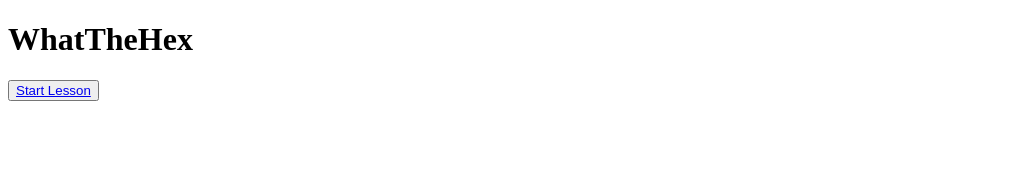
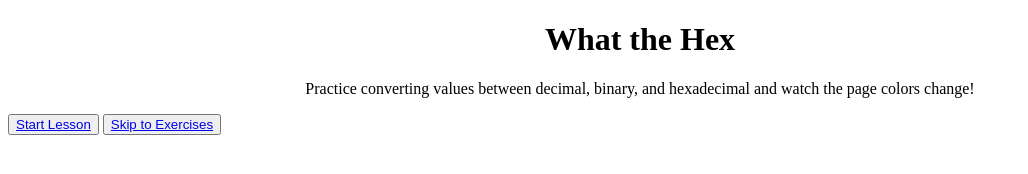
Before and after one commit to EKazenmayer/WhatTheHex, a plain HTML site: page index.html in a window 1280 px wide. Shown: the whole page, without its empty margins (0-1028 px from the left). Drawn offline with Linux system fonts and the light colour scheme.

Commit message:
changed header text and added button

```diff
--- a/index.html
+++ b/index.html
@@ -2,8 +2,12 @@
 <html>
 
 <body>
-  <h1> WhatTheHex </h1>
+  <h1 style="text-align:center;">What the Hex</h1>
+  <p style="text-align:center;">Practice converting values between
+    decimal, binary, and hexadecimal and
+    watch the page colors change!</p>
   <button id="button"><a href="lesson.html">Start Lesson</a></button>
+  <button id="button"><a href="exercise1.html">Skip to Exercises</a></button>
 </body>
 
 </html>
```
Also changed, not shown: exercise1.html (added, +10 -0 lines), lesson.html (+2 -1 lines).
